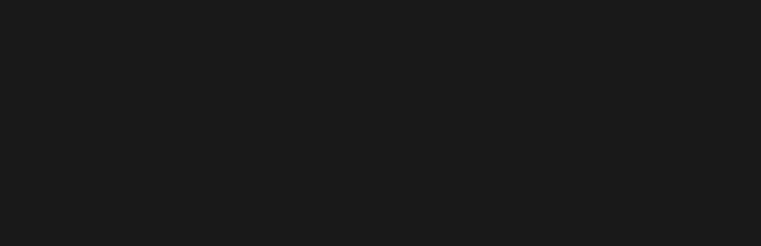
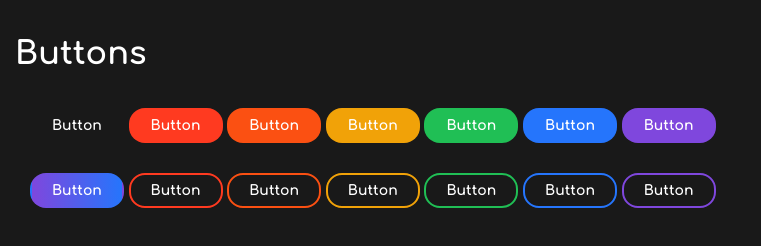
Before and after one commit to AuroraTeam/AuroraUI, a website: page demo/index.html in a window 1280 px wide. Shown: the whole page, without its empty margins (0-761 px from the left). Drawn offline with Linux system fonts and the light colour scheme.

Commit message:
Кнопки

```diff
--- a/demo/index.html
+++ b/demo/index.html
@@ -5,7 +5,29 @@
     <title>AuroraUI Demo</title>
     <meta name="viewport" content="width=device-width, initial-scale=1.0">
     <link rel="shortcut icon" href="favicon.ico" type="image/x-icon">
+    <link rel="preconnect" href="https://fonts.gstatic.com">
+    <link rel="stylesheet" href="https://fonts.googleapis.com/css2?family=Comfortaa:wght@300;400;500;600;700&display=swap">
     <link rel="stylesheet" href="../css/auroraui.css">
 </head>
-<body></body>
+<body class="p">
+    <h1>Buttons</h1>
+    <div class="p">
+        <button class="btn">Button</button>
+        <button class="btn btn-red">Button</button>
+        <button class="btn btn-orange">Button</button>
+        <button class="btn btn-yellow">Button</button>
+        <button class="btn btn-green">Button</button>
+        <button class="btn btn-blue">Button</button>
+        <button class="btn btn-purple">Button</button>
+    </div>
+    <div class="p">
+        <button class="btn btn-gradient">Button</button>
+        <button class="btn btn-border-red">Button</button>
+        <button class="btn btn-border-orange">Button</button>
+        <button class="btn btn-border-yellow">Button</button>
+        <button class="btn btn-border-green">Button</button>
+        <button class="btn btn-border-blue">Button</button>
+        <button class="btn btn-border-purple">Button</button>
+    </div>
+</body>
 </html>
--- a/sass/_base.sass
+++ b/sass/_base.sass
@@ -1,3 +1,12 @@
+
 body
     margin: 0
+    color: #fff
+    font-size: 1rem
+    font-family: sans-serif
     background-color: #191919
+    font-family: 'Comfortaa', sans-serif
+
+
+.p
+    padding: 15px
--- /dev/null
+++ b/sass/_buttons.sass
@@ -0,0 +1,21 @@
+.btn
+    padding: 8px 20px
+    border: 0
+    outline: 0
+    color: #fff
+    font-weight: 700
+    font-size: .875rem
+    font-family: inherit
+    border-radius: 16px
+    border: 2px solid transparent
+    background-color: transparent
+
+@each $color, $colorHex in ("red": $red, "orange": $orange, "yellow": $yellow, "green": $green, "blue": $blue, "purple": $purple)
+    .btn-#{$color}
+        background-color: $colorHex
+    .btn-border-#{$color}
+        border-color: $colorHex
+
+
+.btn-gradient
+    background: $gradient-1
--- a/sass/auroraui.sass
+++ b/sass/auroraui.sass
@@ -1 +1,5 @@
+// Variables
+@import 'variables/colors'
+
 @import 'base'
+@import 'buttons'
--- /dev/null
+++ b/sass/variables/_colors.sass
@@ -0,0 +1,12 @@
+// Colors
+$red: #FF3A20
+$orange: #FB5012
+$yellow: #F1A208
+$green: #20BF55
+$blue: #2575FC
+$purple: #7F47DD
+
+// Gradients
+$gradient-1: linear-gradient(88.14deg, #7F47DD 0%, #2575FC 100%)
+
+// Лумыч пидор, со стилями беды
```
Also changed, not shown: css/auroraui.css, css/auroraui.min.css, 1 other file.
